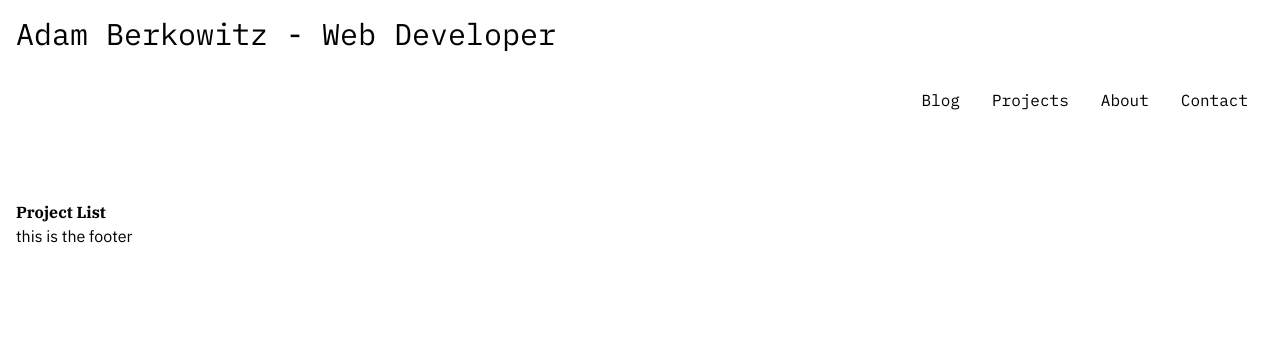
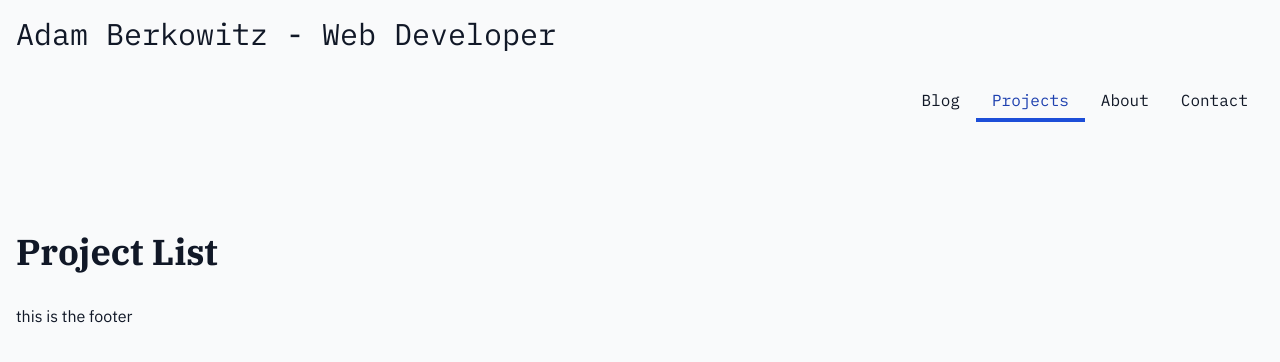
Before and after one commit to aberkow/portfolio, a Next.js app: page /projects in a window 1280 px wide. Shown: the top 362 px of the page. Built offline with nearby package versions, Linux system fonts and the light colour scheme.

Commit message:
setting post content width, link styles

```diff
--- a/Components/Layout/Header.js
+++ b/Components/Layout/Header.js
@@ -11,12 +11,12 @@ export default function Header() {
 
   const menuClasses = {
     menuClasses: 'hidden md:flex md:my-14',
-    linkClasses: 'block p-4'
+    linkClasses: 'block p-4 hover:text-blue-800 focus:text-blue-800'
   }
 
   const mobileClasses = {
     menuClasses: isMenuOpen ? `font-mono flex flex-col` : `hidden`,
-    linkClasses: 'block p-4'
+    linkClasses: 'block p-4 hover:text-blue-800 focus:text-blue-800'
   }
 
   return (
--- a/Components/Layout/Layout.js
+++ b/Components/Layout/Layout.js
@@ -6,7 +6,9 @@ export default function Layout({ children }) {
   return (
     <div className="container mx-auto p-4">
       <Header />
-      { children }
+      <main>
+        { children }
+      </main>
       <Footer />
     </div>
   )
--- a/Components/Menus/MainMenu.js
+++ b/Components/Menus/MainMenu.js
@@ -1,14 +1,24 @@
 import Link from 'next/link'
+import { useRouter } from 'next/router'
 
 export default function MainMenu({ id, classes, links }) {
+
+  const router = useRouter()
+
   return (
     <ul id={id} className={classes.menuClasses}>
       {
         links.map(({ href, name }, index) => {
+          const activeLink = router.pathname === href
+          const linkClasses = activeLink ?
+            `${classes.linkClasses} active` :
+            classes.linkClasses
+
+
           return (
             <li key={index}>
               <Link href={href}>
-                <a className={classes.linkClasses}>{name}</a>
+                <a className={linkClasses}>{name}</a>
               </Link>
             </li>
           )
--- a/pages/blog/post/[slug].js
+++ b/pages/blog/post/[slug].js
@@ -15,7 +15,7 @@ export default function Post({ post, content }) {
         />
       </Head>
       <h1>{post.title}</h1>
-      <div className="post-content" dangerouslySetInnerHTML={{ __html: content }}></div>
+      <div className="post-content max-w-prose" dangerouslySetInnerHTML={{ __html: content }}></div>
     </>
   )
 }
--- a/styles/globals.css
+++ b/styles/globals.css
@@ -4,6 +4,7 @@
 
 html,
 body {
+  @apply bg-gray-50 text-gray-900;
   padding: 0;
   margin: 0;
   font-family: 'IBM Plex Sans', Arial, Helvetica, sans-serif;
@@ -28,6 +29,18 @@ h4 {
   font-weight: 700;
 }
 
+h1 {
+  @apply text-4xl my-8;
+}
+
+h2 {
+  @apply text-2xl my-4;
+}
+
+h3 {
+  @apply text-xl my-2;
+}
+
 code[class*="language-"] span, pre[class*="language-"] span,
 code,
 pre {
@@ -38,3 +51,27 @@ pre {
 abbr[title] {
   text-decoration: none;
 }
+
+header nav a {
+  position: relative;
+}
+
+header .active {
+  @apply text-blue-800;
+}
+
+header .active:after,
+header nav a:hover:after,
+header nav a:focus:after {
+  content: '';
+  border: 2px solid;
+  @apply border-blue-700;
+  bottom: 6px;
+  position: absolute;
+  left: 0;
+  right: 0;
+}
+
+main a {
+  @apply text-blue-800 underline;
+}
```
